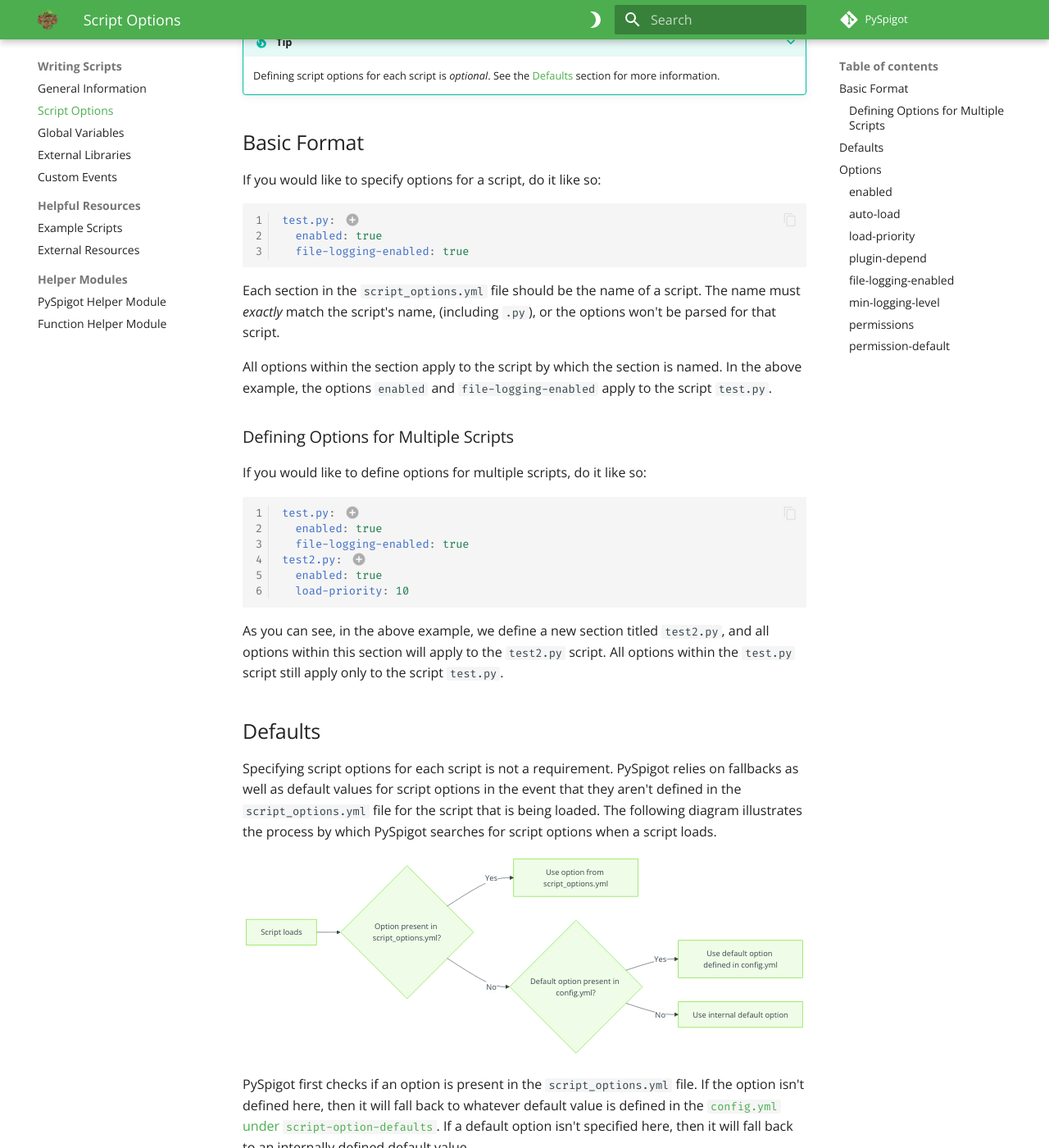
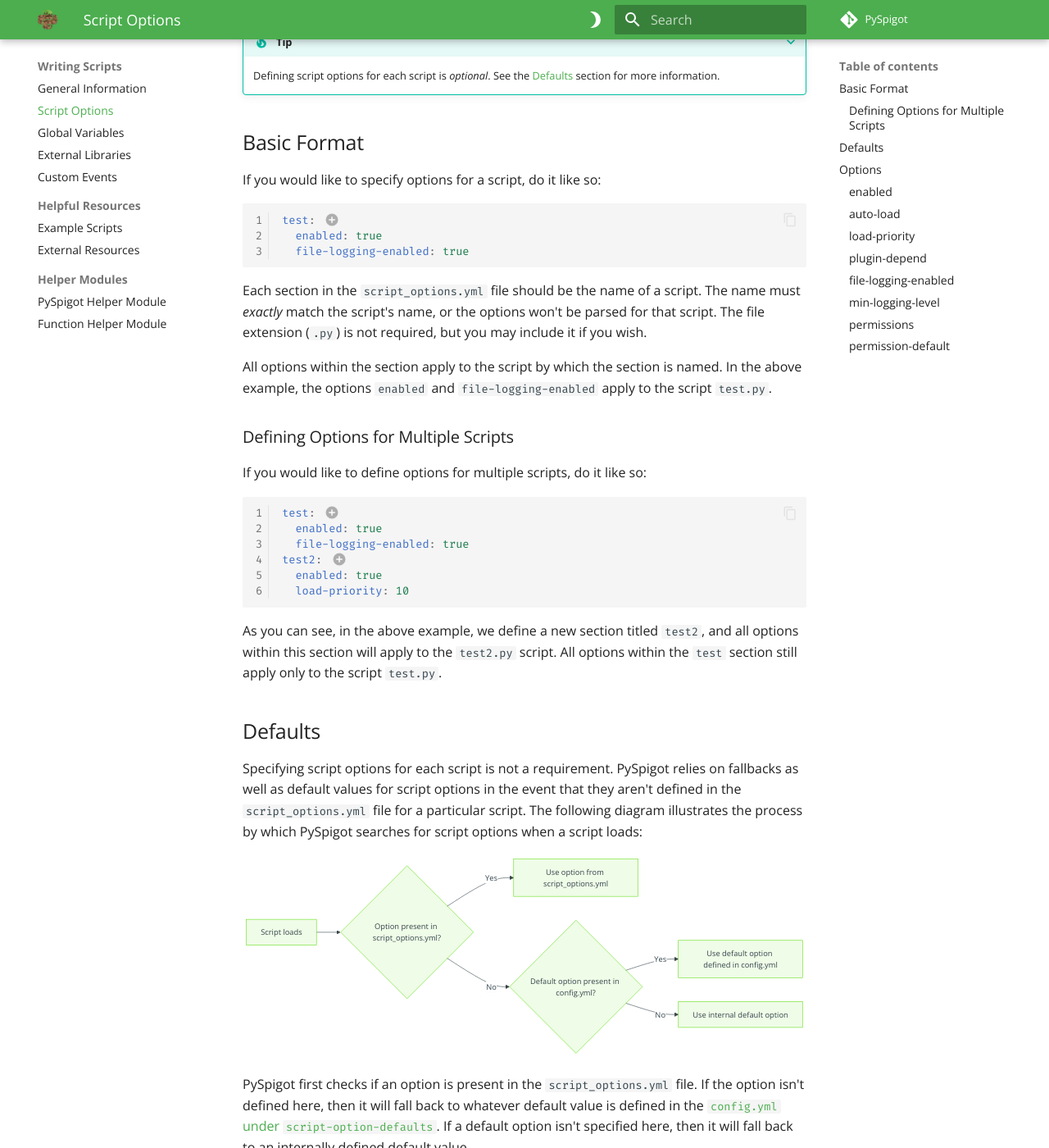
Before and after one commit to magicmq/pyspigot-documentation, an MkDocs documentation site: the page built from docs/scripts/scriptoptions.md, in a window 1280 px wide and 1400 px high, scrolled down 267 px. Shown: the whole window at 82% size. Built offline with MkDocs 1.6.1 and Material for MkDocs 9.7.7, drawn with Linux system fonts in a browser that asks for light colours; comment, search, counter and statistics services are not loaded; some of the changed text lies outside the part shown.

Commit message:
Document ability to define script option config sections with or without file extension

````diff
--- a/docs/scripts/scriptoptions.md
+++ b/docs/scripts/scriptoptions.md
@@ -11,14 +11,14 @@ In PySpigot's main plugin folder, you'll find a file titled `script_options.yml`
 If you would like to specify options for a script, do it like so:
 
 ``` yaml linenums="1"
-test.py: # (1)!
+test: # (1)!
   enabled: true
   file-logging-enabled: true
 ```
 
 1.  All options defined under this section apply to the script `test.py` only.
 
-Each section in the `script_options.yml` file should be the name of a script. The name must *exactly* match the script's name, (including `.py`), or the options won't be parsed for that script.
+Each section in the `script_options.yml` file should be the name of a script. The name must *exactly* match the script's name, or the options won't be parsed for that script. The file extension (`.py`) is not required, but you may include it if you wish.
 
 All options within the section apply to the script by which the section is named. In the above example, the options `enabled` and `file-logging-enabled` apply to the script `test.py`.
 
@@ -27,10 +27,10 @@ All options within the section apply to the script by which the section is named
 If you would like to define options for multiple scripts, do it like so:
 
 ``` yaml linenums="1"
-test.py: # (1)!
+test: # (1)!
   enabled: true
   file-logging-enabled: true
-test2.py: # (2)!
+test2: # (2)!
   enabled: true
   load-priority: 10
 ```
@@ -38,11 +38,11 @@ test2.py: # (2)!
 1.  The options defined under this section apply to the script `test.py`.
 2.  The options defined under this section apply to the script `test2.py`.
 
-As you can see, in the above example, we define a new section titled `test2.py`, and all options within this section will apply to the `test2.py` script. All options within the `test.py` script still apply only to the script `test.py`.
+As you can see, in the above example, we define a new section titled `test2`, and all options within this section will apply to the `test2.py` script. All options within the `test` section still apply only to the script `test.py`.
 
 ## Defaults
 
-Specifying script options for each script is not a requirement. PySpigot relies on fallbacks as well as default values for script options in the event that they aren't defined in the `script_options.yml` file for the script that is being loaded. The following diagram illustrates the process by which PySpigot searches for script options when a script loads.
+Specifying script options for each script is not a requirement. PySpigot relies on fallbacks as well as default values for script options in the event that they aren't defined in the `script_options.yml` file for a particular script. The following diagram illustrates the process by which PySpigot searches for script options when a script loads:
 
 ``` mermaid
 graph LR
@@ -64,7 +64,7 @@ PySpigot performs this process for **each script option** individually.
 Specify whether a script is enabled or disabled. To disable a script, set this value to `false`.
 
 ``` yaml linenums="1"
-test.py:
+test:
   enabled: true
 ```
 
@@ -75,7 +75,7 @@ test.py:
 Specify whether a script should be automatically loaded on server start or plugin reload. If this is set to `false`, the script will not be loaded automatically, but it can still be loaded manually (as long as `enabled` is set to `true`).
 
 ``` yaml linenums="1"
-test.py:
+test:
   auto-load: true
 ```
 
@@ -86,7 +86,7 @@ test.py:
 Specify an integer load priority for the script. Scripts and projects are loaded in order from highest to lowest load priority. In other words, scripts/projects that have a higher load priority are loaded earlier, and scripts/projects with a lower load priority are loaded later. If multiple scripts and projects have the same load priority, they are loaded in alphabetical order.
 
 ``` yaml linenums="1"
-test.py:
+test:
   load-priority: 1
 ```
 
@@ -97,7 +97,7 @@ test.py:
 Specify a list of plugins that this script requires to load. The script will not load if any of the plugin dependencies are not loaded and running on the server. Additionally, when a plugin is unloaded/disabled, any scripts that depend on that plugin as specified under this option are automatically unloaded (if the `script-unload-on-plugin-disable` option in the `config.yml` is set to `true`).
 
 ``` yaml linenums="1"
-test.py:
+test:
   plugin-depend: ['Citizens', 'Vault']
 ```
 
@@ -112,7 +112,7 @@ test.py:
 Specify if script file logging should be enabled for the script. If this option is `true`, a script log file will be generated, and any error messages (and print messages sent to the script's logger) will be logged to this file. If this option is `false`, no messages will be logged to a log file, but messages will still be printed to the server console.
 
 ``` yaml linenums="1"
-test.py:
+test:
   file-logging-enabled: true
 ```
 
@@ -123,7 +123,7 @@ test.py:
 Specify the minimum logging level that should be logged to the script's log file and the console. Options can be found on the [JavaDocs](https://docs.oracle.com/en/java/javase/11/docs/api/java.logging/java/util/logging/Level.html).
 
 ``` yaml linenums="1"
-test.py:
+test:
   min-log-level: 'INFO'
 ```
 
@@ -138,7 +138,7 @@ test.py:
 Specify a list of permissions that the script uses. This is useful for scripts that want to restrict access to certain features. This section is defined in the [exact same way](https://docs.papermc.io/paper/dev/plugin-yml#permissions) that permissions are defined in the `plugin.yml` file for a Bukkit plugin. See usage code example below for how to define permissions, defaults, and child permissions.
 
 ``` yaml linenums="1"
-test.py:
+test:
   permissions:
     permission.node.*:
       description: 'This is a permission node'
@@ -172,7 +172,7 @@ test.py:
 Specify a default value that permissions should have, if they do not have a `default` value defined.
 
 ``` yaml linenums="1"
-test.py:
+test:
   permission-default: true
 ```
 
````
